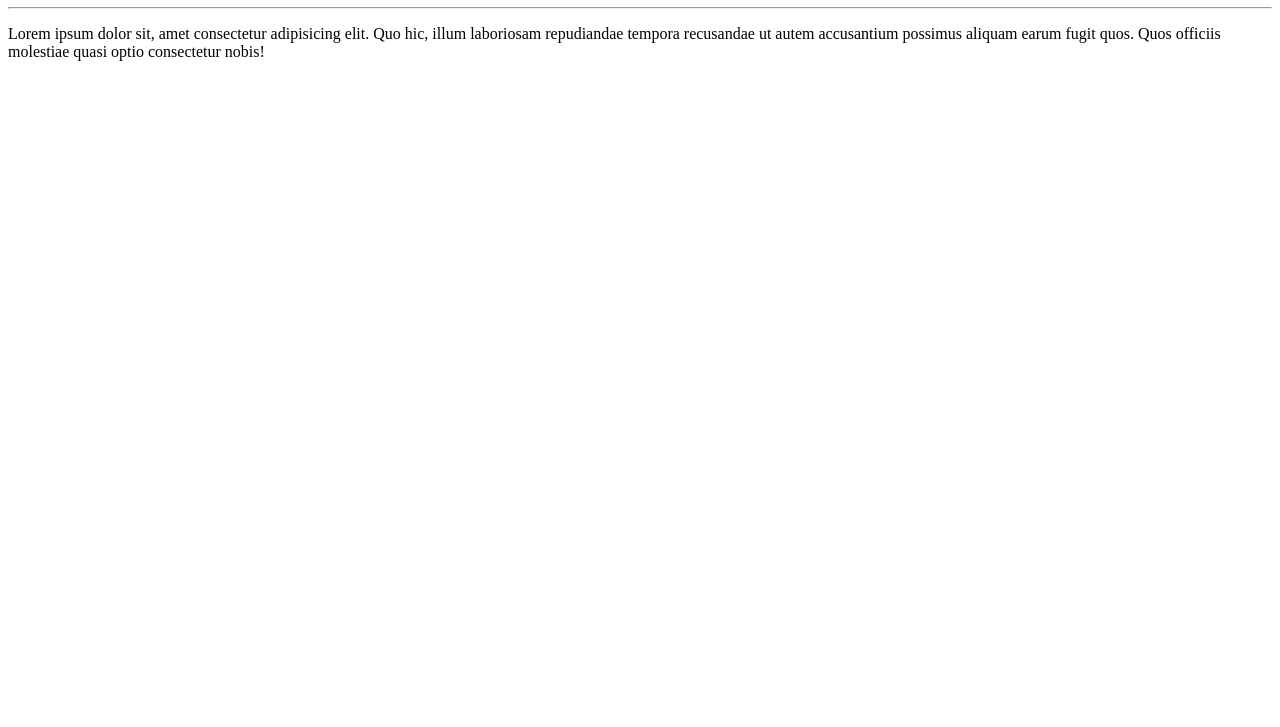
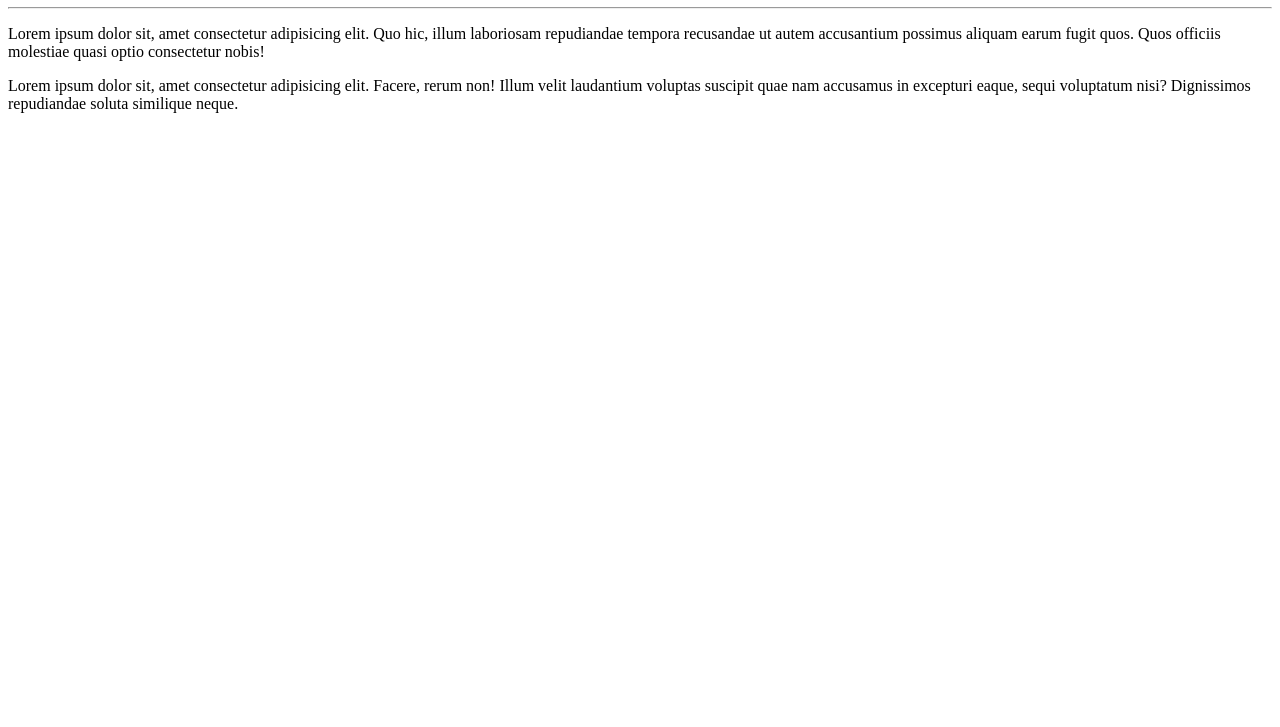
Before and after one commit to Samuel-Henrique/Ola-Mundo, a plain HTML site: page site-exemplo/index.html in a window 1280 px wide. Shown: the part 73-800 px from the top of the page. Drawn offline with Linux system fonts and the light colour scheme.

Commit message:
adcionei um paragrafo

```diff
--- a/site-exemplo/index.html
+++ b/site-exemplo/index.html
@@ -9,5 +9,6 @@
     <h1>Olá, mundo!</h1>
     <hr>
     <p>Lorem ipsum dolor sit, amet consectetur adipisicing elit. Quo hic, illum laboriosam repudiandae tempora recusandae ut autem accusantium possimus aliquam earum fugit quos. Quos officiis molestiae quasi optio consectetur nobis!</p>
+    <p>Lorem ipsum dolor sit, amet consectetur adipisicing elit. Facere, rerum non! Illum velit laudantium voluptas suscipit quae nam accusamus in excepturi eaque, sequi voluptatum nisi? Dignissimos repudiandae soluta similique neque.</p>
 </body>
 </html>
```
